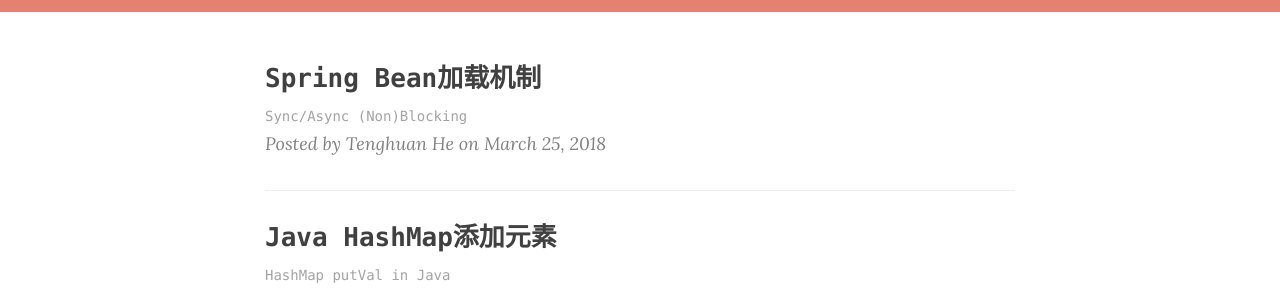
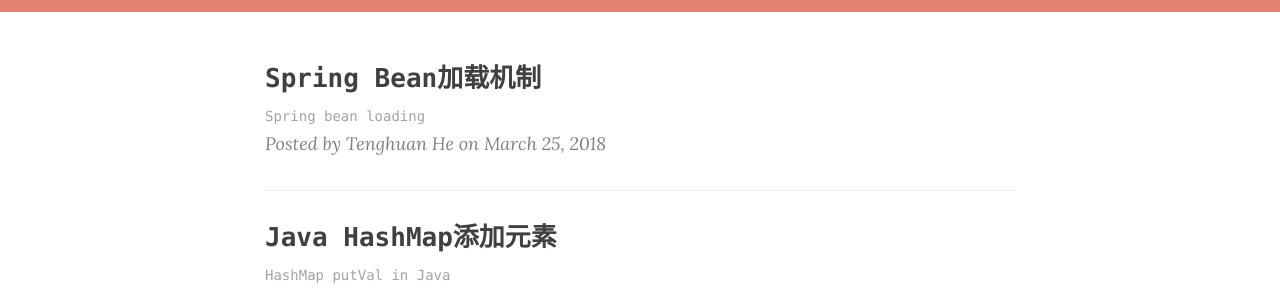
Before and after one commit to tenghuanhe/tenghuanhe.github.io, a Jekyll site: the page built from index.html, in a window 1280 px wide. Shown: the part 416-709 px from the top of the page. Built offline with Jekyll 4.4.1, drawn with Linux system fonts in a browser that asks for light colours; nearby versions of some CDN libraries; the list of posts is cut into pages by our own code.

Commit message:
Update 2018-03-25-spring-bean-loading.md

```diff
--- a/_posts/2018-03-25-spring-bean-loading.md
+++ b/_posts/2018-03-25-spring-bean-loading.md
@@ -4,7 +4,7 @@ title: Spring Bean加载机制
 date: 2018-03-25
 categories: blog
 tags: [spring]
-description: Sync/Async (Non)Blocking
+description: Spring bean loading
 ---
 
 新建一个简单的`Spring Boot`项目：
```
